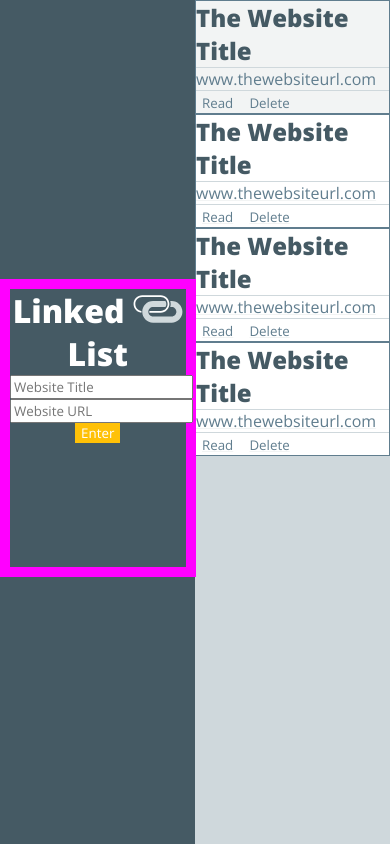
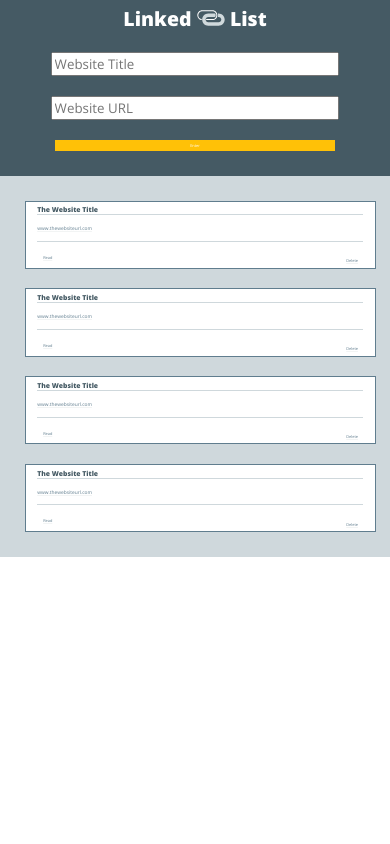
Before and after one commit to julieahawkins/Linked-List, a plain HTML site: page index.html in a window 390 px wide. Drawn offline with nearby package versions, Linux system fonts and the light colour scheme.

Commit message:
first try at responsive layout

```diff
--- a/index.html
+++ b/index.html
@@ -4,6 +4,7 @@
 		<title>Linked-List</title>
 		<link rel="stylesheet" href="style.css">
 		<link href="https://fonts.googleapis.com/css?family=Open+Sans:800,400" rel="stylesheet">
+		<meta name="viewport" content = "width=device-width, initial-scale=1">
 	</head>
 	<body>
 		<header>
@@ -18,7 +19,8 @@
 			</div>
 		</header>
 		<main>
-			<article class="read">
+			<div class="main-content">
+				<article>
 					<h2>The Website Title</h2>
 						<p><a href="">www.thewebsiteurl.com</a></p>
 						<button class="read-button">Read</button>
@@ -42,6 +44,7 @@
 						<button class="read-button">Read</button>
 						<button class="delete-button">Delete</button>
 					</article>
+				</div>
 		</main>
 	</body>
 </html>
--- a/style.css
+++ b/style.css
@@ -1,34 +1,45 @@
 * {
 	font-family: 'Open Sans', sans-serif;
-	margin: auto;
+	margin: 0px;
+
+}
+
+html, body {
+	height: 100%;
+	width: 100%;
 }
 
 header {
 	background-color: #455A64;
 	float: left;
-	height: 100vh;
+	height: 100%;
+	position: relative;
 	width: 50%;
 }
 
 .header-content {
-	border: 10px solid magenta;
-	position: relative;
-	top: 33%;
+	display: table;
+	margin: auto;
+	position: absolute;
+	top: 0; right: 0; left: 0; bottom: 0;
 	width: 90%;
-	height: 33%
 }
 
 h1 {
 	color: #FFFFFF;
+	font-size: 5vw;
 	text-align: center;
+	width: 100%;
 }
 
 img {
-	width: 50px;
+	width: 7.25vw;
 }
 
 input {
 	display: block;
+	margin: 20px auto;
+	width: 80%;
 }
 
 ::placeholder {
@@ -37,30 +48,51 @@ input {
 
 .enter-button {
 	background-color: #FFC107;
+	border: 2px solid #FFC107;
 	color: #FFFFFF;
 	display: block;
+	margin: 20px auto;
+	/*padding-right: 20px;
+	padding-left: 20px;*/
 	text-decoration: none;
+	width: 80%;
 }
 
 main {
 	background-color: #CFD8DC;
 	float: right;
 	height: 100vh;
+	position: relative;
 	width: 50%;
+}
+
+.main-content {
+	/*height 5vmax;*/
+	display: table;
+	margin: auto;
+	position: absolute;
+	top: 0; right: 0; left: 0; bottom: 0;
+	width: 100%;
 }
 
 article {
 	background-color: #FFFFFF;
 	border: 1px solid #607D8E;
+	margin: 5%;
+	padding: 1% 3%;
+	position: relative;
 }
 
 h2 {
 	color: #455A64;
+	font-size: 1.75vw;
 }
 
 p {
 	border-bottom: 1px solid #CFD8DC;
 	border-top: 1px solid #CFD8DC;
+	font-size: 1.25vw;
+	padding: 3% 0px;
 
 }
 
@@ -74,7 +106,19 @@ button {
 	background-color: inherit;
 	border: none;
 	color: #607D8E;
+	font-size: 1vw;
 	text-decoration: underline #F2F4F4;
+}
+
+/*.read-button {
+	float: left;
+}
+*/
+.delete-button {
+	position: absolute;
+	right: 3% ;
+	bottom: 5.5%;
+	/*float: right;*/
 }
 
 .read-button:hover,
@@ -91,3 +135,27 @@ a:hover {
 }
  /*we will figure out how to change the underline of the link
   and the color of the read between when the article has a class of .read*/
+
+
+@media screen and (max-width: 550px) {
+	header {
+		float: none;
+		height: auto;
+		margin: 0px;
+		width: 100%;
+	}
+
+	main {
+		float: none;
+		height: auto;
+		margin: 0px;
+		width: 100%;
+	}
+
+	.header-content, .main-content {
+		display: block;
+		position: static;
+		padding: 5px;
+	}
+
+}
```
Lines whose indentation alone changed are shown as unchanged.
